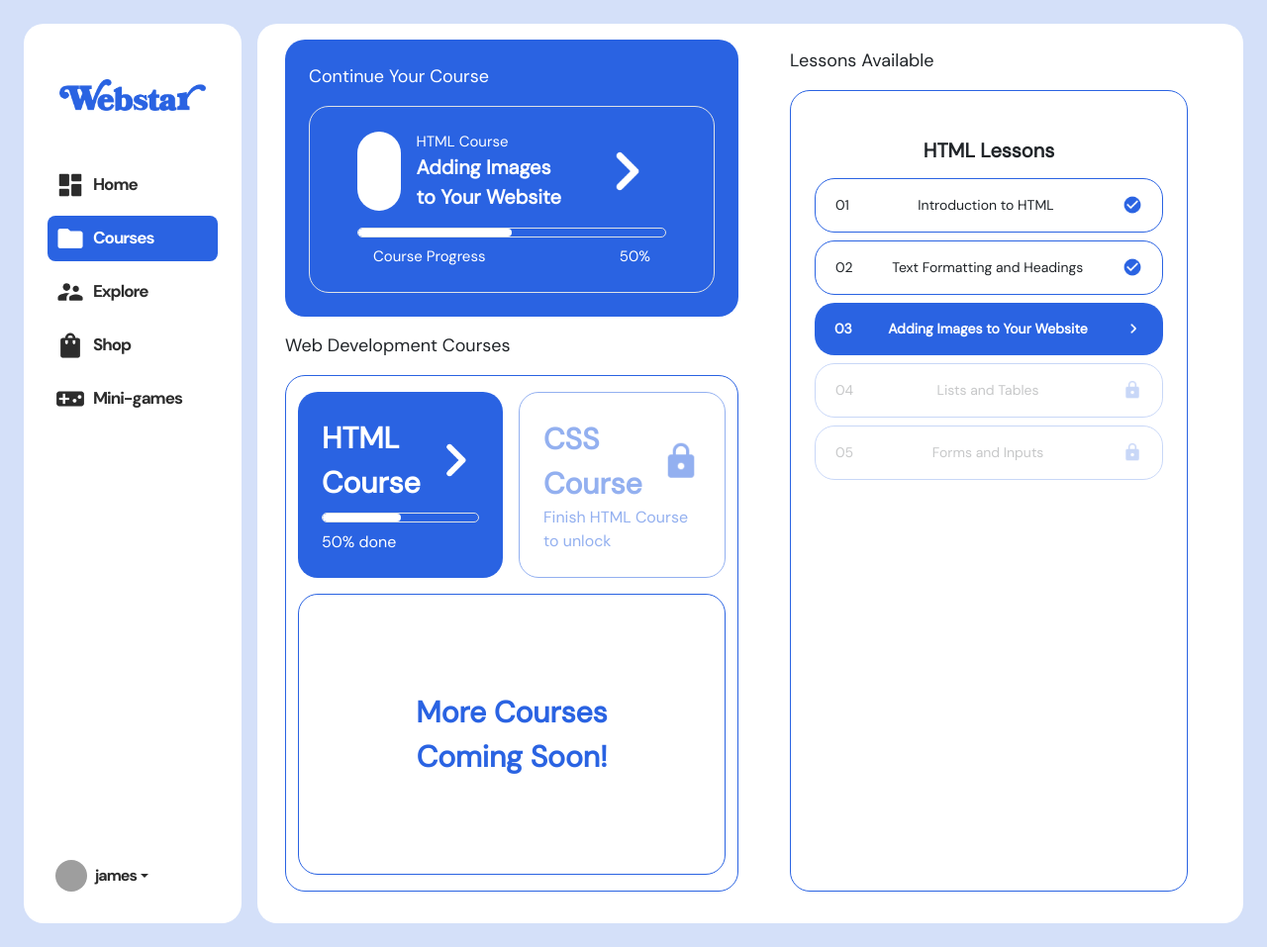
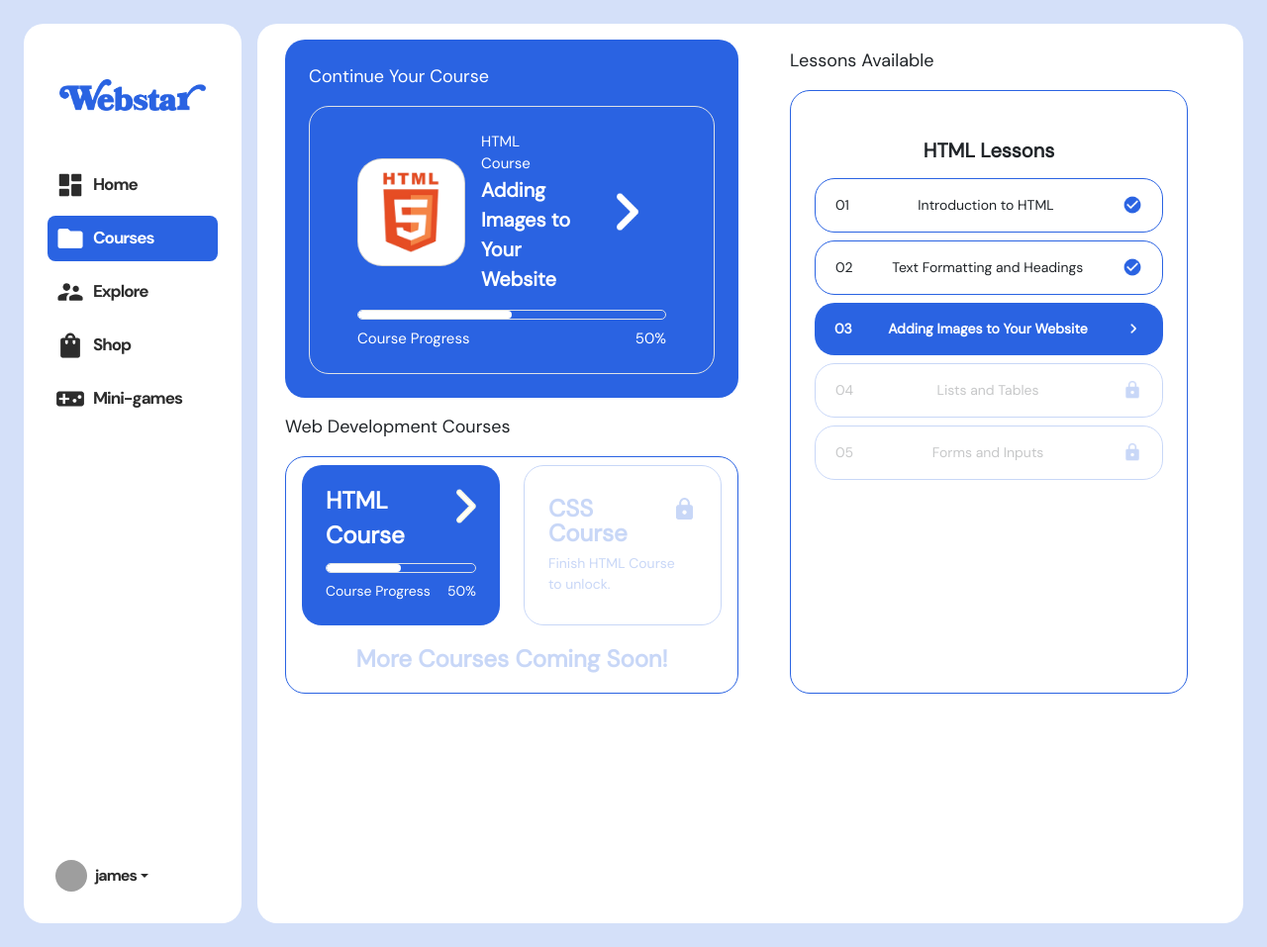
Before and after one commit to G7-WebStar/webstar.com, a PHP site: page /course.php in a window 1280 px wide. Shown: the whole page at 99% size. Run offline with PHP 8.4, Linux system fonts and the light colour scheme; grey boxes are pictures that could not be loaded.

Commit message:
Revision for courses, added connect.php and php process for profile

```diff
--- a/course.php
+++ b/course.php
@@ -27,11 +27,13 @@
             <?php include 'shared/components/sidebar-for-desktop.php'; ?>
             <!-- Main Container Column-->
             <div class="col">
-                <!-- Navbar for mobile -->
-                <?php include 'shared/components/navbar-for-mobile.php'; ?>
+
                 <div class="row">
+
                     <!-- Main Container -->
                     <div class="col main-container mx-lg-2 p-2 overflow-y-auto d-flex flex-column">
+                        <!-- Navbar for mobile -->
+                        <?php include 'shared/components/navbar-for-mobile.php'; ?>
                         <div class="card border-0 p-2 d-flex flex-lg-row flex-column justify-content-center">
                             <!-- Left Column -->
                             <div class="col-lg-6 col-12 px-4 d-flex flex-column">
@@ -40,8 +42,11 @@
                                         <div class="col-12 p-4 box">
                                             <div class="mb-3 continue-text">Continue Your Course</div>
                                             <div class="px-5 py-4 border continue-course-container">
-                                                <div class="d-flex flex-column flex-sm-row flex-lg-column flex-xl-row gap-3">
-                                                    <div class="img-placeholder"></div>
+                                                <div class="d-flex flex-column flex-sm-row flex-lg-column flex-xl-row gap-3 align-items-center">
+                                                    <div class="card d-flex align-items-center justify-content-center flex-shrink-0 d-none d-sm-block d-lg-none d-xl-block"
+                                                        style="width: 109px; height: 109px; border-radius: 25px;">
+                                                        <img src="shared/assets/img/html.png" class="" alt="Left" style="width: 100%; height: 100%; object-fit: contain;">
+                                                    </div>
                                                     <div class="m-auto">
                                                         <div class="course-title">HTML Course</div>
                                                         <div class="fw-bold text-white lesson-title">Adding Images to Your Website</div>
@@ -53,8 +58,8 @@
                                                         <div class="w-50 progress"></div>
                                                     </div>
                                                     <div class="d-flex justify-content-between">
-                                                        <p class="ms-3 mt-2 mb-0 progress-text">Course Progress</p>
-                                                        <p class="me-3 mt-2 mb-0 progress-text">50%</p>
+                                                        <p class="mt-2 mb-0 progress-text">Course Progress</p>
+                                                        <p class="mt-2 mb-0 progress-text">50%</p>
                                                     </div>
                                                 </div>
                                                 <div class="d-flex d-lg-flex justify-content-center d-sm-none d-lg-block d-xl-none mt-2">
@@ -68,30 +73,75 @@
                                     <div class="row d-flex align-items-center">
                                         <div class="col-12 mt-3 p-0">
                                             <div class="webdev-courses">Web Development Courses</div>
-                                            <div class="container-fluid py-3 mt-3 mx-auto courses-container">
-                                                <div class="grid-container">
-                                                    <div class="box d-flex flex-column align-items-center p-2 p-sm-4" style="grid-area: box-1;">
-                                                        <div class="d-flex flex-row align-items-center">
-                                                            <div class="fw-bold course-text">HTML Course</div>
-                                                            <img src="shared/assets/img/courses/keyboard_arrow_right.png" alt="arrow" class="d-none d-sm-block d-lg-none d-xl-block img-fluid ms-auto course-arrow" width="90px">
+                                            <!-- Courses Container -->
+                                            <div class="container-fluid p-2 p-xxl-3 mt-3 mx-auto courses-container">
+                                                <div class="px-2">
+                                                    <div class="row justify-content-center">
+
+                                                        <!-- Courses row -->
+                                                        <div class="row p-0">
+                                                            <!-- HTML Course -->
+                                                            <div class="col-12 col-md-6 col-lg-12 col-xl-6 mb-2 mb-md-0 mb-lg-2">
+                                                                <div class="box p-4 h-100">
+                                                                    <div class="row">
+                                                                        <div class="col-12 d-flex flex-row justify-content-between">
+                                                                            <div class="course-text fw-bold lh-1">HTML</div>
+                                                                            <img class="course-arrow" src="shared/assets/img/arrowRight.png" alt="Go to HTML course">
+                                                                        </div>
+                                                                    </div>
+                                                                    <div class="row mb-2">
+                                                                        <div class="col-12">
+                                                                            <div class="course-text fw-bold lh-1">Course</div>
+                                                                        </div>
+                                                                    </div>
+                                                                    <div class="mt-sm-3">
+                                                                        <div class="w-100 mx-auto mt-2 border progress-bar">
+                                                                            <div class="w-50 progress"></div>
+                                                                        </div>
+                                                                        <div class="d-flex justify-content-between">
+                                                                            <p class="mt-2 mb-0 done-text">Course Progress</p>
+                                                                            <p class="mt-2 mb-0 done-text">50%</p>
+                                                                        </div>
+                                                                    </div>
+                                                                </div>
+                                                            </div>
+
+                                                            <!-- CSS Course -->
+                                                            <div class="col-12 col-md-6 col-lg-12 col-xl-6 mb-2 mb-md-0 mb-lg-2 opacity-25">
+                                                                <div class="box-locked p-4 h-100 d-flex align-items-center">
+                                                                    <div class="container p-0">
+                                                                        <div class="row">
+                                                                            <div class="col-12 d-flex flex-row justify-content-between">
+                                                                                <div class="course-text fw-bold lh-1">CSS</div>
+                                                                                <img class="course-lock" src="shared/assets/img/courses/locked.png" alt="Go to HTML course">
+                                                                            </div>
+                                                                        </div>
+                                                                        <div class="row mb-2">
+                                                                            <div class="col-12">
+                                                                                <div class="course-text fw-bold lh-1">Course</div>
+                                                                            </div>
+                                                                        </div>
+                                                                        <div class="row">
+                                                                            <div class="col-12 done-text">
+                                                                                Finish HTML Course
+                                                                            </div>
+                                                                        </div>
+                                                                        <div class="row">
+                                                                            <div class="col-12 done-text">
+                                                                                to unlock.
+                                                                            </div>
+                                                                        </div>
+                                                                    </div>
+                                                                </div>
+                                                            </div>
                                                         </div>
-                                                        <div class="w-100 mx-auto mt-2 border progress-bar">
-                                                            <div class="w-50 progress"></div>
-                                                        </div>
-                                                        <div class="done-text w-100 mt-2">50% done</div>
-                                                    </div>
-                                                    <div class="box-locked d-flex justify-content-center align-items-center p-2 p-sm-4 opacity-50" style="grid-area: box-2;">
-                                                        <div class="d-flex flex-column">
-                                                            <div class="d-flex flex-row align-items-center">
-                                                                <div class="fw-bold course-text">CSS Course</div>
-                                                                <img src="shared/assets/img/courses/locked.png" alt="arrow" class="d-none d-sm-block d-lg-none d-xl-block img-fluid ms-auto course-lock" width="60px">
-                                                            </div>
-                                                            <div class="done-text me-auto">Finish HTML Course to unlock</div>
+
+                                                        <!-- More Courses -->
+                                                        <div class="col-12">
+                                                            <div class="text-center p-2 p-xxl-3 fw-bold course-text opacity-25 text-blue">More Courses Coming Soon!</div>
                                                         </div>
                                                     </div>
-                                                    <div class="box-locked more-text fw-bold p-md-5 p-2 p-sm-4 text-center d-flex justify-content-center align-items-center" style="grid-area: box-3;">
-                                                        <div class="m-md-5 m-3">More Courses Coming Soon!</div>
-                                                    </div>
+
                                                 </div>
                                             </div>
                                         </div>
--- a/shared/assets/css/course.css
+++ b/shared/assets/css/course.css
@@ -69,6 +69,10 @@ body {
     font-size: 24px;
 }
 
+.text-blue {
+    color: var(--blue) !important;
+}
+
 /*Progress Bar*/
 .progress-bar {
     background-color: transparent;
@@ -91,6 +95,15 @@ body {
     background-color: var(--white);
     border-radius: 30px;
     align-self: center;
+}
+
+.course-arrow {
+    width: 25px;
+}
+
+.course-lock {
+    width: 40px;
+    height: 40px;
 }
 
 /*Buttons*/
@@ -118,6 +131,10 @@ body {
     .logo {
         width: 70px;
     }
+
+    .course-text {
+        font-size: 28px;
+    }
 }
 
 @media screen and (max-width: 1400px) {
@@ -127,6 +144,11 @@ body {
 
     .lesson-image {
         width: 20px;
+    }
+
+    .course-lock {
+        width: 30px;
+        height: 30px;
     }
 }
 
@@ -150,11 +172,12 @@ body {
     }
 
     .course-lock {
-        width: 40px;
+        width: 25px;
+        height: 25px;
     }
 
     .course-text {
-        font-size: 30px;
+        font-size: 24px;
     }
 
     .more-text {
@@ -162,7 +185,7 @@ body {
     }
 
     .done-text {
-        font-size: 14px;
+        font-size: 12px;
     }
 }
 
@@ -173,7 +196,7 @@ body {
     }
 
     .done-text {
-        font-size: 16px;
+        font-size: 14px;
     }
 }
 
@@ -183,7 +206,7 @@ body {
     }
 
     .course-arrow {
-        width: 70px;
+        width: 20px;
     }
 }
 
@@ -212,7 +235,7 @@ body {
 
 @media screen and (max-width: 1072px) {
     .course-text {
-        font-size: 24px;
+        font-size: 22px;
     }
 
     .more-text {
```
Also changed, not shown: shared/assets/php/connect.php (added, +24 -0 lines), shared/assets/php/currentUser.php (added, +19 -0 lines).
